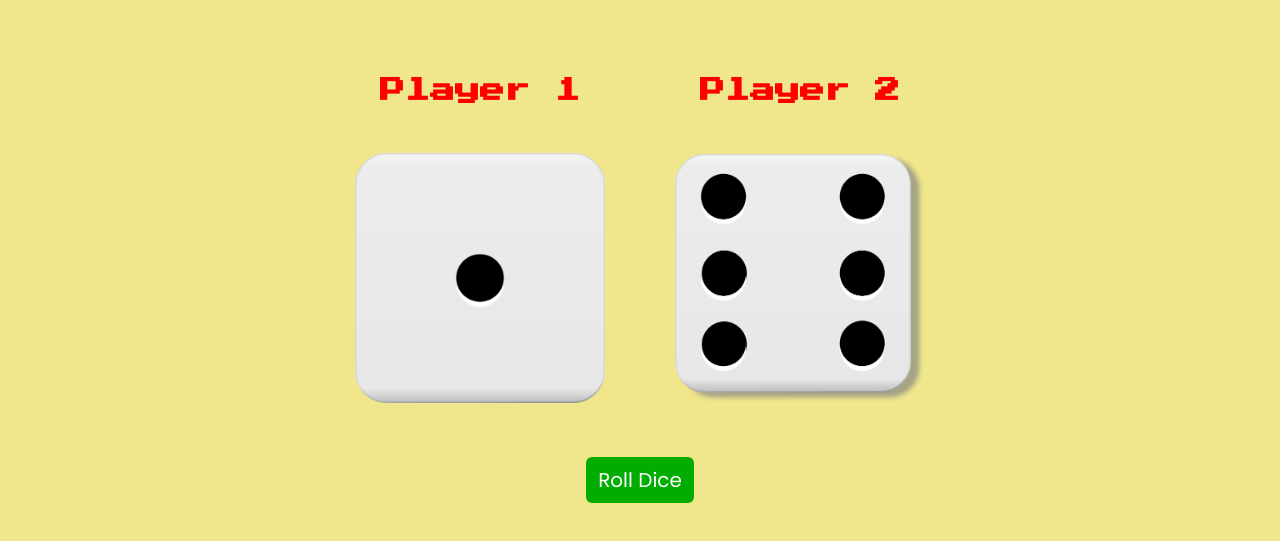
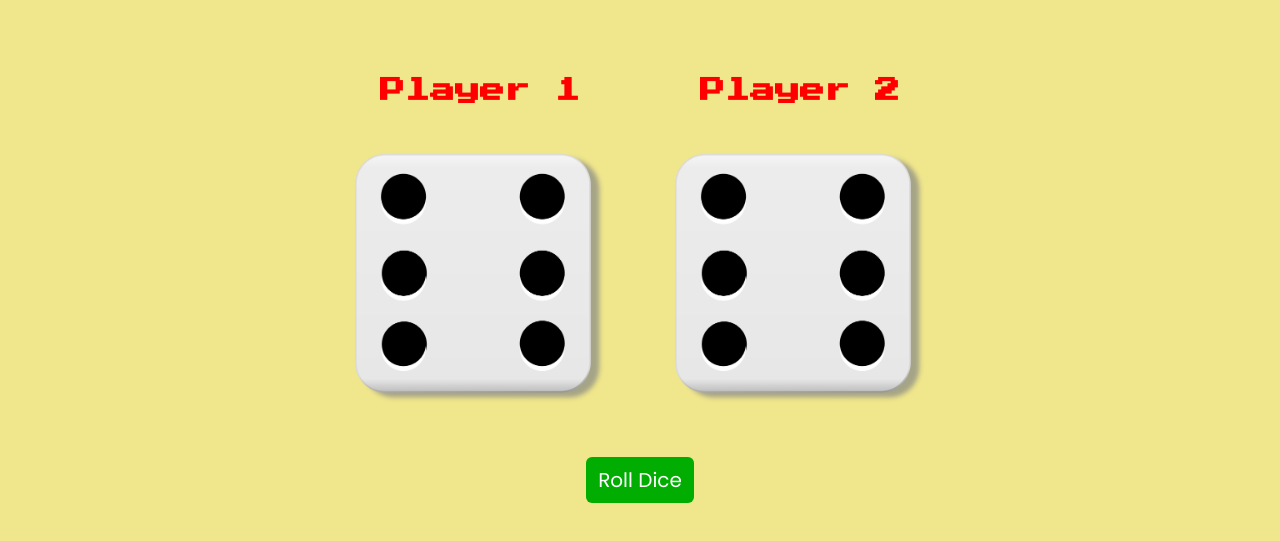
Before and after one commit to sahupratik30/diceGame, a plain HTML site: page index.html in a window 1280 px wide. Shown: the part 185-726 px from the top of the page. Drawn offline with Linux system fonts and the light colour scheme.

Commit message:
initial commit

```diff
--- a/index.html
+++ b/index.html
@@ -17,7 +17,7 @@
         <div class="dice_div">
           <div class="player1">
             <h3>Player 1</h3>
-            <img src="images/dice1.png" alt="dice" id="player1dice" />
+            <img src="images/dice6.png" alt="dice" id="player1dice" />
           </div>
           <div class="player2">
             <h3>Player 2</h3>
```
